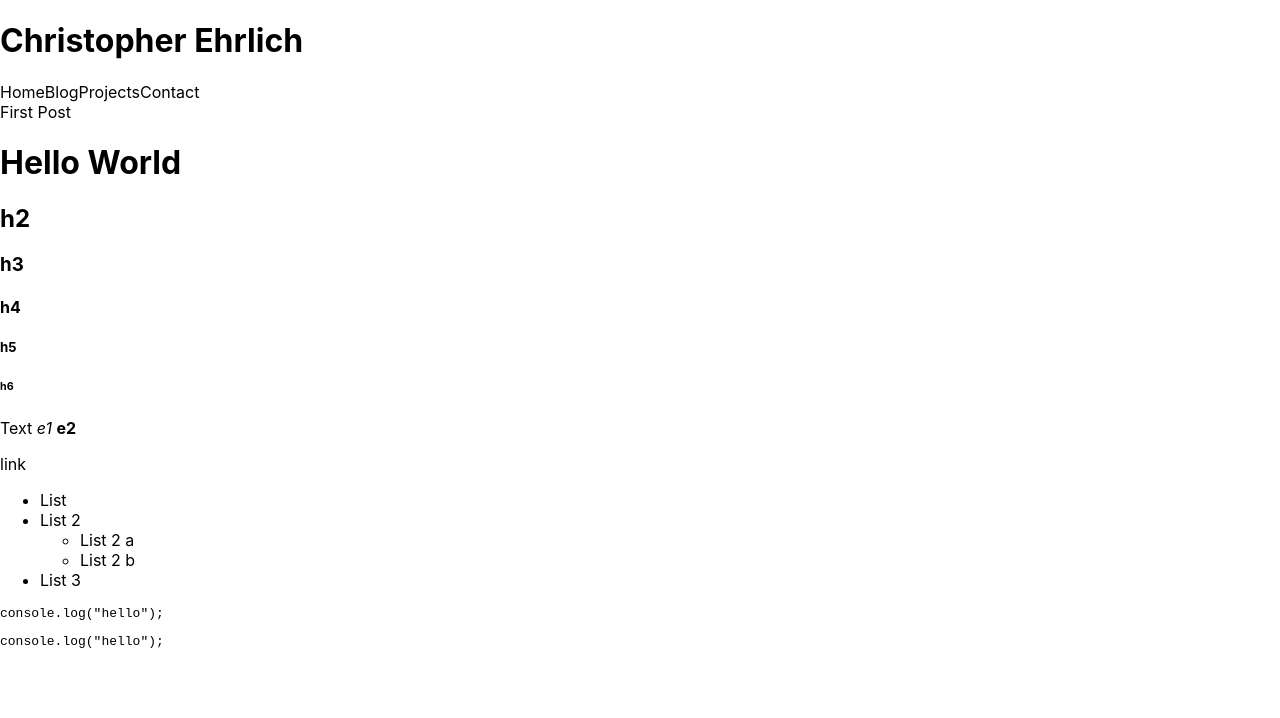
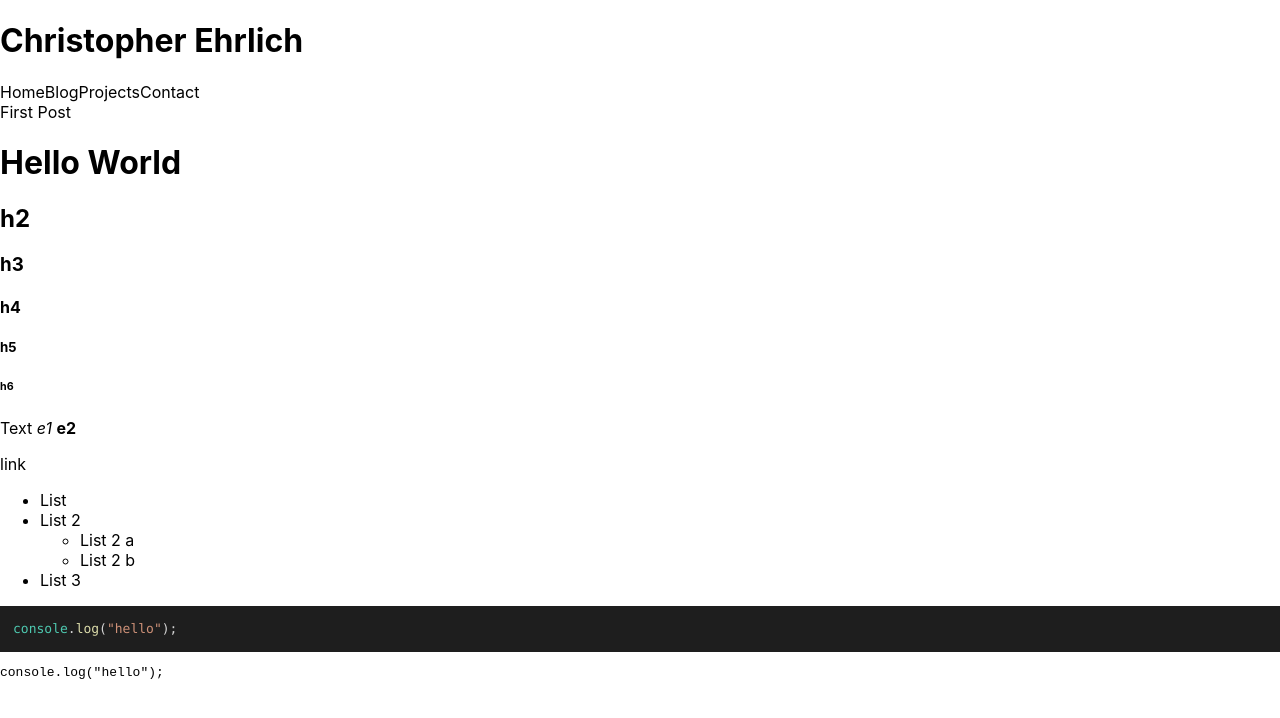
Before and after one commit to c-ehrlich/personal-site, a Next.js app: page /blog/post1 in a window 1280 px wide. Shown: the top 718 px of the page. Built offline with nearby package versions, Linux system fonts and the light colour scheme.

Commit message:
Enable syntax highlighting

```diff
--- a/pages/blog/[slug].tsx
+++ b/pages/blog/[slug].tsx
@@ -1,3 +1,5 @@
+// TODO figure out how to run this without disabling this eslint rule
+/* eslint-disable react/no-children-prop */
 import ReactMarkdown from 'react-markdown';
 import { Prism as SyntaxHighlighter } from 'react-syntax-highlighter';
 const rehype = require('@mapbox/rehype-prism');
@@ -31,7 +33,26 @@ const BlogPost = ({ frontMatter, markdownBody }: BlogPostProps) => {
 
   return (
     <BlogLayout frontMatter={frontMatter}>
-      <ReactMarkdown rehypePlugins={[rehype]}>{markdownBody}</ReactMarkdown>
+      <ReactMarkdown
+        children={markdownBody}
+        components={{
+        code({node, inline, className, children, ...props}) {
+          const match = /language-(\w+)/.exec(className || '')
+          return !inline && match ? (
+            <SyntaxHighlighter
+              children={String(children).replace(/\n$/, '')}
+              style={vscDarkPlus}
+              language={match[1]}
+              PreTag="div"
+              {...props}
+            />
+          ) : (
+            <code className={className} {...props}>
+              {children}
+            </code>
+          )
+        }
+      }} />
     </BlogLayout>
   );
 };
```
